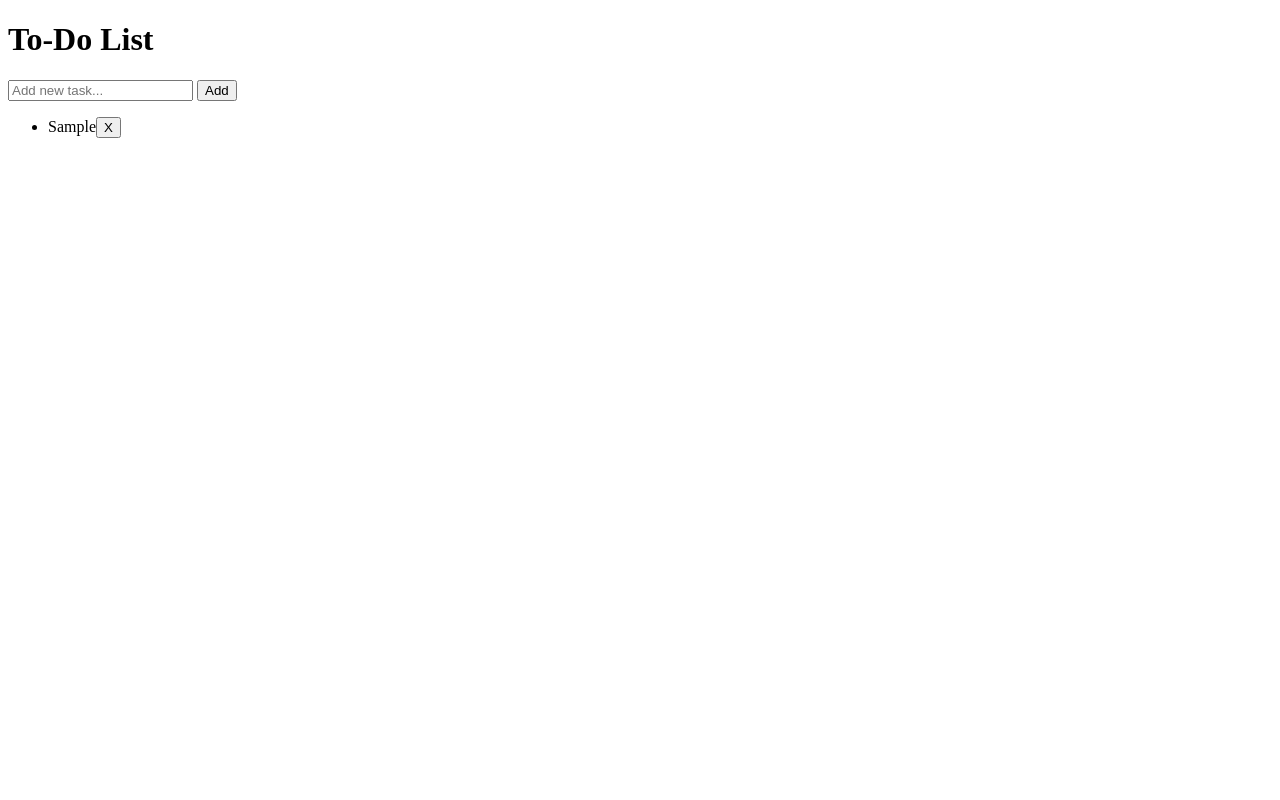
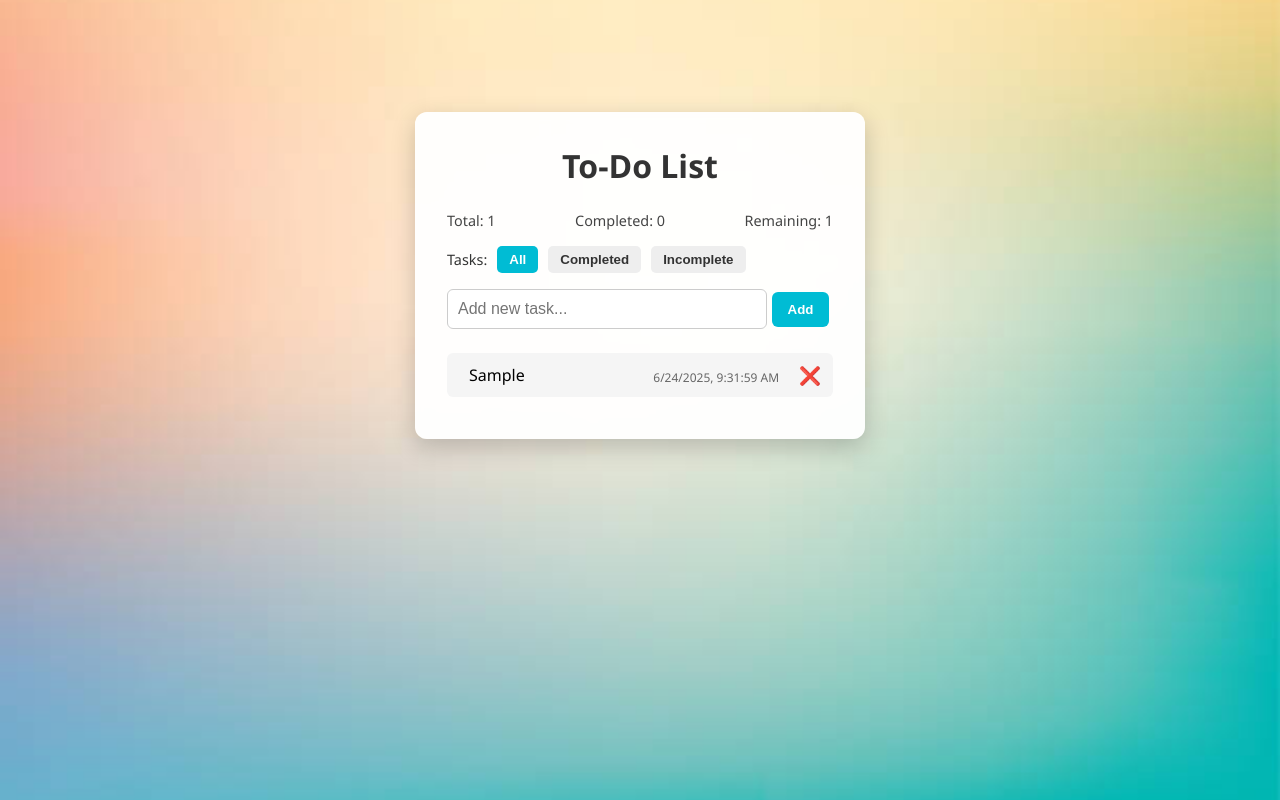
Before and after one commit to jashandeep321/Web-Development-, a plain HTML site: page Day2/index.html in a window 1280 px wide. Both pictures are taken after typing "Sample" into the empty fields and a click on the button "Add". Drawn offline with Linux system fonts and the light colour scheme.

Commit message:
task2 todoList

```diff
--- a/Day2/index.html
+++ b/Day2/index.html
@@ -1,21 +1,38 @@
 <!DOCTYPE html>
 <html lang="en">
+
 <head>
     <meta charset="UTF-8">
     <meta name="viewport" content="width=device-width, initial-scale=1.0">
     <title>To-Do List</title>
-    <link rel="stylesheet" href="./style.css"/>
+    <link rel="stylesheet" href="./style.css" />
 
 </head>
+
 <body>
     <div class="container">
         <h1>To-Do List</h1>
+        <div id="summary">
+            <p>Total: <span id="total">0</span></p>
+            <p>Completed: <span id="completed">0</span></p>
+            <p>Remaining: <span id="remaining">0</span></p>
+        </div>
+
+        <div id="filters">
+  <span class="filter-label">Tasks:</span>
+  <button class="filter-btn active-all" onclick="filterTasks('all', this)">All</button>
+  <button class="filter-btn" onclick="filterTasks('completed', this)">Completed</button>
+  <button class="filter-btn" onclick="filterTasks('incomplete', this)">Incomplete</button>
+</div>
         <div class="input-sec">
-            <input type="text" id="taskInput" placeholder="Add new task..."/>
+            <input type="text" id="taskInput" placeholder="Add new task..." />
             <button onclick="addTask()">Add</button>
         </div>
-        <ul id="taskList"></ul>
+        <ul id="tasks"></ul>
     </div>
+
+
     <script src="./script.js"></script>
 </body>
+
 </html>
--- a/Day2/script.js
+++ b/Day2/script.js
@@ -1,65 +1,165 @@
-let taskList = [];
-
-function loadTasks() {
-  const saved = localStorage.getItem("tasks");
-  if (saved) {
-    taskList = JSON.parse(saved);
-    taskList.forEach(task => createTaskElement(task.text, task.completed));
-  }
-}
-
-function saveTasks() {
-  localStorage.setItem("tasks", JSON.stringify(taskList));
-}
-
-function createTaskElement(text, completed = false) {
-  const li = document.createElement("li");
-  li.textContent = text;
-  if (completed) li.classList.add("completed");
-
-  li.addEventListener("click", function () {
-    li.classList.toggle("completed");
-    updateTaskStatus(text);
-  });
-
-  const deleteBtn = document.createElement("button");
-  deleteBtn.textContent = "X";
-  deleteBtn.addEventListener("click", function (e) {
-    e.stopPropagation();
-    li.remove();
-    removeTask(text);
-  });
-
-  li.appendChild(deleteBtn);
-  document.getElementById("taskList").appendChild(li);
-}
 
 function addTask() {
   const input = document.getElementById("taskInput");
-  const taskText = input.value.trim();
+  const inputText = input.value.trim();
 
-  if (taskText === "") {
+  if (inputText === "") {
     alert("Please enter a task.");
     return;
   }
 
-  taskList.push({ text: taskText, completed: false });
-  saveTasks();
-  createTaskElement(taskText);
+  const li = document.createElement("li");
+
+  const tick = document.createElement("span");
+  tick.classList.add("tick");
+  tick.innerHTML = "";
+
+  const taskText = document.createElement("span");
+  taskText.classList.add("task-text");
+  taskText.textContent = inputText;
+
+  const deleteBtn = document.createElement("span");
+  deleteBtn.classList.add("delete");
+  deleteBtn.textContent = "❌";
+
+  deleteBtn.addEventListener("click", (e) => {
+    e.stopPropagation();
+    li.remove();
+    updateSummary();
+  });
+
+  // Timestamp
+  const timeStamp = document.createElement("small");
+  const now = new Date();
+  timeStamp.textContent = now.toLocaleString();
+  timeStamp.classList.add("timestamp");
+
+  li.addEventListener("click", () => {
+    li.classList.toggle("completed");
+    tick.innerHTML = li.classList.contains("completed") ? "✔️" : "";
+    updateSummary();
+  });
+
+  li.appendChild(tick);
+  li.appendChild(taskText);
+  li.appendChild(timeStamp);
+  li.appendChild(deleteBtn);
+
+  document.getElementById("tasks").appendChild(li);
   input.value = "";
+  updateSummary();
+   saveTasksToStorage();
 }
 
-function removeTask(text) {
-  taskList = taskList.filter(task => task.text !== text);
-  saveTasks();
+function updateSummary() {
+  const allTasks = document.querySelectorAll("#tasks li");
+  const completed = document.querySelectorAll("#tasks li.completed");
+
+  document.getElementById("total").textContent = allTasks.length;
+  document.getElementById("completed").textContent = completed.length;
+  document.getElementById("remaining").textContent = allTasks.length - completed.length;
 }
 
-function updateTaskStatus(text) {
-  taskList = taskList.map(task =>
-    task.text === text ? { ...task, completed: !task.completed } : task
-  );
-  saveTasks();
+function filterTasks(type, buttonElement) {
+  const tasks = document.querySelectorAll("#tasks li");
+
+  tasks.forEach(task => {
+    switch (type) {
+      case "all":
+        task.style.display = "flex";
+        break;
+      case "completed":
+        task.style.display = task.classList.contains("completed") ? "flex" : "none";
+        break;
+      case "incomplete":
+        task.style.display = !task.classList.contains("completed") ? "flex" : "none";
+        break;
+    }
+  });
+
+  // Reset all buttons
+  const buttons = document.querySelectorAll(".filter-btn");
+  buttons.forEach(btn => {
+    btn.classList.remove("active-all", "active-completed", "active-incomplete");
+  });
+
+  // Apply class based on current type
+  switch (type) {
+    case "all":
+      buttonElement.classList.add("active-all");
+      break;
+    case "completed":
+      buttonElement.classList.add("active-completed");
+      break;
+    case "incomplete":
+      buttonElement.classList.add("active-incomplete");
+      break;
+  }
 }
 
-// Load tasks on page load
-window.onload = loadTasks;
+
+//
+function saveTasksToStorage() {
+  const tasks = [];
+  document.querySelectorAll("#tasks li").forEach(li => {
+    const text = li.querySelector(".task-text").textContent;
+    const time = li.querySelector(".timestamp").textContent;
+    const completed = li.classList.contains("completed");
+    tasks.push({ text, time, completed });
+  });
+  localStorage.setItem("todoList", JSON.stringify(tasks));
+}
+
+
+function loadTasks() {
+  const saved = JSON.parse(localStorage.getItem("todoList")) || [];
+  saved.forEach(({ text, time, completed }) => {
+    const li = document.createElement("li");
+
+    const tick = document.createElement("span");
+    tick.classList.add("tick");
+    tick.innerHTML = completed ? "✔️" : "";
+
+    const taskText = document.createElement("span");
+    taskText.classList.add("task-text");
+    taskText.textContent = text;
+
+    const timeStamp = document.createElement("small");
+    timeStamp.textContent = time;
+    timeStamp.classList.add("timestamp");
+
+    const deleteBtn = document.createElement("span");
+    deleteBtn.classList.add("delete");
+    deleteBtn.textContent = "❌";
+    deleteBtn.addEventListener("click", (e) => {
+      e.stopPropagation();
+      li.remove();
+      updateSummary();
+      saveTasksToStorage();
+    });
+
+    li.appendChild(tick);
+    li.appendChild(taskText);
+    li.appendChild(timeStamp);
+    li.appendChild(deleteBtn);
+
+    if (completed) li.classList.add("completed");
+
+    li.addEventListener("click", () => {
+      li.classList.toggle("completed");
+      tick.innerHTML = li.classList.contains("completed") ? "✔️" : "";
+      updateSummary();
+      saveTasksToStorage();
+    });
+
+    document.getElementById("tasks").appendChild(li);
+  });
+
+  updateSummary();
+}
+
+
+
+
+
+window.addEventListener("DOMContentLoaded", loadTasks);
--- a/Day2/style.css
+++ b/Day2/style.css
@@ -0,0 +1,171 @@
+/* Reset and base styles */
+* {
+  margin: 0;
+  padding: 0;
+  box-sizing: border-box;
+}
+
+body {
+  font-family: 'Segoe UI', sans-serif;
+  background-color: #f0f0f5;
+  display: flex;
+  justify-content: center;
+  background-image: url(bg.jpg);
+  background-size: cover;
+  background-repeat: no-repeat;
+  background-position: center;
+  background-attachment: fixed;
+  padding: 7rem;
+}
+
+.container {
+   background-color: rgba(255, 255, 255, 0.95);
+  padding: 2rem;
+  border-radius: 12px;
+  width: 90%;
+  max-width: 450px;
+  box-shadow: 0 8px 24px rgba(0, 0, 0, 0.2);
+  backdrop-filter: blur(5px);
+}
+
+h1 {
+  text-align: center;
+  margin-bottom: 1.5rem;
+  color: #333;
+}
+
+.input-group {
+  display: flex;
+  gap: 10px;
+}
+
+input[type="text"] {
+  flex: 1;
+  padding: 10px;
+  font-size: 1rem;
+  border: 1px solid #ccc;
+  border-radius: 6px;
+  width: 83%;
+}
+
+button {
+  padding: 10px 16px;
+  background-color: #00bcd4;
+  color: #fff;
+  border: none;
+  border-radius: 6px;
+  cursor: pointer;
+  font-weight: bold;
+}
+
+button:hover {
+  background-color: #0097a7;
+}
+
+
+ul {
+  margin-top: 1.5rem;
+  list-style: none;
+}
+
+li {
+  display: flex;
+  align-items: center;
+  justify-content: space-between;
+  gap: 10px;
+  background: #f5f5f5;
+  padding: 10px 12px;
+  margin-bottom: 10px;
+  border-radius: 6px;
+  cursor: pointer;
+  transition: background 0.3s;
+}
+
+li:hover {
+  background: #eaeaea;
+}
+
+.completed .task-text {
+  text-decoration: line-through;
+  color: #888;
+}
+
+.tick {
+  text-align: center;
+  font-size: 1.2rem;
+}
+
+.task-text {
+  flex: 1;
+}
+
+.delete {
+  color: red;
+  font-size: 1.1rem;
+  cursor: pointer;
+  margin-left: 10px;
+}
+
+
+
+#summary {
+  margin-top: 1rem;
+  display: flex;
+  justify-content: space-between;
+  font-size: 0.9rem;
+  color: #444;
+}
+
+#filters {
+  display: flex;
+  align-items: center;
+  gap: 10px;
+  /* justify-content: center; */
+  margin: 1rem 0;
+  flex-wrap: wrap;
+}
+
+.filter-label {
+  font-weight: 500;
+  font-size: 0.9rem;
+  color: #333;
+}
+
+/* Button states */
+.filter-btn {
+  background-color: #eee;
+  border: none;
+  padding: 6px 12px;
+  border-radius: 5px;
+  cursor: pointer;
+  font-weight: bold;
+  transition: all 0.3s ease;
+  color: #333;
+}
+
+.filter-btn:hover {
+  background-color: #ccc;
+}
+
+.filter-btn.active-all {
+  background-color: #00bcd4;
+  color: #fff;
+}
+
+.filter-btn.active-completed {
+  background-color: #4caf50; /* green */
+  color: #fff;
+}
+
+.filter-btn.active-incomplete {
+  background-color: #ffc107; /* yellow */
+  color: #333;
+}
+
+
+.timestamp {
+  font-size: 0.75rem;
+  color: #666;
+  margin-top: 4px;
+  display: block;
+}
```
Also changed, not shown: Day2/README.md (added), Day2/Screenshots/image.png (added), Day2/bg.jpg (added).
